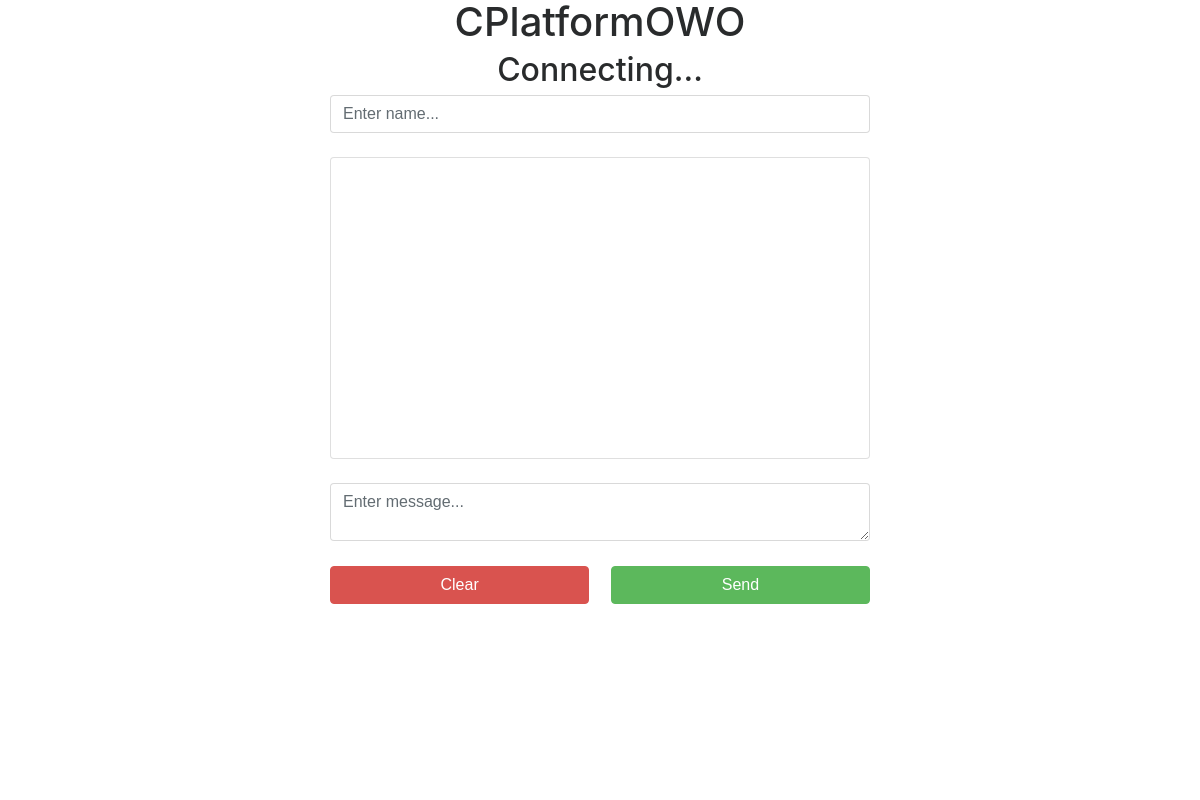
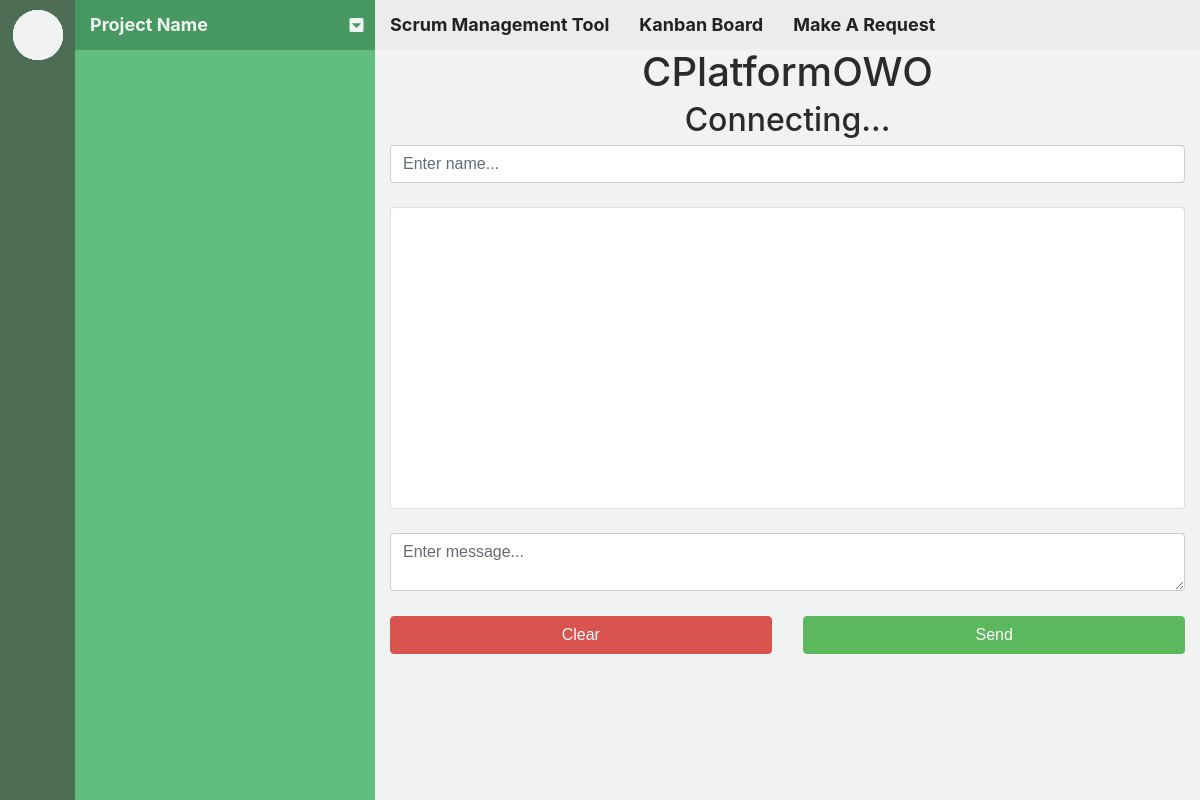
Before and after one commit to Zakariyya98/SecondYearProject, an Electron app: page client/index.html in a window 1200 px wide. Drawn offline with nearby package versions, Linux system fonts and the light colour scheme; no server answers.

Commit message:
Created basic GUI layout for the application, working with chat and groups

```diff
--- a/client/css/style.css
+++ b/client/css/style.css
@@ -1,3 +1,8 @@
+html, body {
+    background-color : #222222;
+    height : 100%;
+    width : 100%;
+}
 #messages {
     height : 300px;
     overflow-y : scroll;
@@ -25,6 +30,82 @@
     background-color : #222222;
     color : red;
 
+}
+
+/* basic size style presets */
+.w100 { width : 100%; }
+.w75 { width : 75%; }
+.w50 { width : 50%; }
+.w25 { width : 25%; }
+
+.h100 { height : 100%; }
+.h75 { height : 75%; }
+.h50 { height : 50%; }
+.h25 { height : 25%; }
+
+.flex-item-fill {
+    flex: 1 0 auto;
+}
+
+.group-selector {
+    position : relative;
+    flex : 0 0 75px;
+    background-color : #4e6d55;
+}
+
+.group-channels {
+    flex : 0 0 300px;
+    background-color : #60bf80;
+}
+
+.project-editor {
+    background-color : #479961;
+    height : 50px;
+
+}
+.main-content {
+    background-color : #f1f2f2;
+}
+
+.tool-selector {
+    height : 50px;
+    background-color: #ececec;
+}
+
+.group {
+    position : absolute;
+    background-color : #f1f2f2;
+    width : 50px;
+    height : 50px;
+    border-radius : 50%;
+    padding : 10px;
+    top : 10px;
+    left : 50%;
+    transform:translate(-50%);
+}
+
+.title {
+    display:inline-block;
+    font-size : 18px;
+    color : #f1f2f2;
+    font-weight : 700;
+    padding : 0 15px 0 15px;
+}
+
+.click {
+    cursor : pointer;
+}
+
+.dark {
+    color : #222222;
+}
+
+.text-center {
+    text-align : center;
+}
+
+.center-vertical-50 {
+    line-height : 50px;
 }
 
 .chat-message {
--- a/client/index.html
+++ b/client/index.html
@@ -1,20 +1,57 @@
 <!DOCTYPE html>
 <html lang="en">
+
 <head>
     <meta charset="UTF-8">
     <meta name="viewport" content="width=device-width, initial-scale=1.0">
     <meta http-equiv="X-UA-Compatible" content="ie=edge">
-    <link rel="stylesheet" href="https://maxcdn.bootstrapcdn.com/bootstrap/4.0.0-alpha.6/css/bootstrap.min.css" integrity="sha384-rwoIResjU2yc3z8GV/NPeZWAv56rSmLldC3R/AZzGRnGxQQKnKkoFVhFQhNUwEyJ" crossorigin="anonymous">
+    <!-- bootstrap -->
+    <link rel="stylesheet" href="https://maxcdn.bootstrapcdn.com/bootstrap/4.0.0-alpha.6/css/bootstrap.min.css"
+        integrity="sha384-rwoIResjU2yc3z8GV/NPeZWAv56rSmLldC3R/AZzGRnGxQQKnKkoFVhFQhNUwEyJ" crossorigin="anonymous">
+    <!-- main style -->
     <link rel='stylesheet' href='css/style.css'>
-    <title>CollaboPlatform</title>
+    <!-- icons -->
+    <link rel="stylesheet" href="https://use.fontawesome.com/releases/v5.7.1/css/all.css" integrity="sha384-fnmOCqbTlWIlj8LyTjo7mOUStjsKC4pOpQbqyi7RrhN7udi9RwhKkMHpvLbHG9Sr"
+        crossorigin="anonymous">
+    <title>ColoPalo</title>
 </head>
-<body>
-    <div class="container">
-        <div class="row">
-            <div class="col-md-6 offset-md-3 col-sm-12">
+
+<body style='-webkit-app-region: drag'>
+    <div class="container-fluid d-flex h-100" style='padding-left : 0 !important; padding-right : 0 !important;'>
+
+        <!-- group selector -->
+
+        <div class="h-100 group-selector">
+            <div class='group'></div>
+            <div class='group'></div>
+            <div class='group'></div>
+            <div class='group'></div>
+        </div>
+
+        <!-- group channel selector -->
+
+        <div class="h-100 group-channels">
+            <div class='project-editor center-vertical-50'>
+                <div class='title' style='width:90%;'>Project Name</div>
+                <i class="fas fa-caret-square-down" style='color:#f1f2f2; cursor:pointer;'></i>
+            </div>
+        </div>
+
+        <!-- main content -->
+
+        <div class="flex-item-fill main-content h-100">
+            <div class='tool-selector d-flex'>
+                <span class='title dark center-vertical-50 text-center click'>Scrum Management Tool</span>
+                <span class='title dark center-vertical-50 text-center click'>Kanban Board</span>
+                <span class='title dark center-vertical-50 text-center click'>Make A Request</span>
+            </div>
+
+            <!-- chat -->
+
+            <div class='container-fluid'>
                 <div class='text-center'>
                     <h1>
-                            CPlatformOWO
+                        CPlatformOWO
                     </h1>
                     <h2 id='conn-status'>Connecting...</h2>
                 </div>
@@ -36,8 +73,30 @@
         </div>
     </div>
 
+    <!-- Insert this line above script imports  -->
+    <script>
+        if (typeof module === 'object') {
+            window.module = module;
+            module = undefined;
+        }
+    </script>
+
+    <!-- jquery -->
+    <script src="https://ajax.googleapis.com/ajax/libs/jquery/3.3.1/jquery.min.js"></script>
+    <script src="https://cdnjs.cloudflare.com/ajax/libs/popper.js/1.14.6/umd/popper.min.js" integrity="sha384-wHAiFfRlMFy6i5SRaxvfOCifBUQy1xHdJ/yoi7FRNXMRBu5WHdZYu1hA6ZOblgut"
+        crossorigin="anonymous"></script>
+    <!-- bootstrap -->
+    <script src="https://stackpath.bootstrapcdn.com/bootstrap/4.2.1/js/bootstrap.min.js" integrity="sha384-B0UglyR+jN6CkvvICOB2joaf5I4l3gm9GU6Hc1og6Ls7i6U/mkkaduKaBhlAXv9k"
+        crossorigin="anonymous"></script>
+    <!-- socket.io -->
     <script src="https://cdnjs.cloudflare.com/ajax/libs/socket.io/2.0.3/socket.io.js"></script>
     <script src="js/client.js"></script>
 
+    <!-- Insert this line after script imports -->
+    <script>
+        if (window.module) module = window.module;
+    </script>
+
 </body>
+
 </html>
--- a/client/main.js
+++ b/client/main.js
@@ -6,7 +6,7 @@ let win
 
 function createWindow () {
   // Create the browser window.
-  win = new BrowserWindow({width: 1200, height: 800})
+  win = new BrowserWindow({width: 1200, height: 800, minHeight : 400, minWidth : 900, frame : false})
   //query existing cookies
   session.defaultSession.cookies.get({}, (error, cookies) => {
     console.log(error, cookies)
```
Also changed, not shown: 17 other files.
